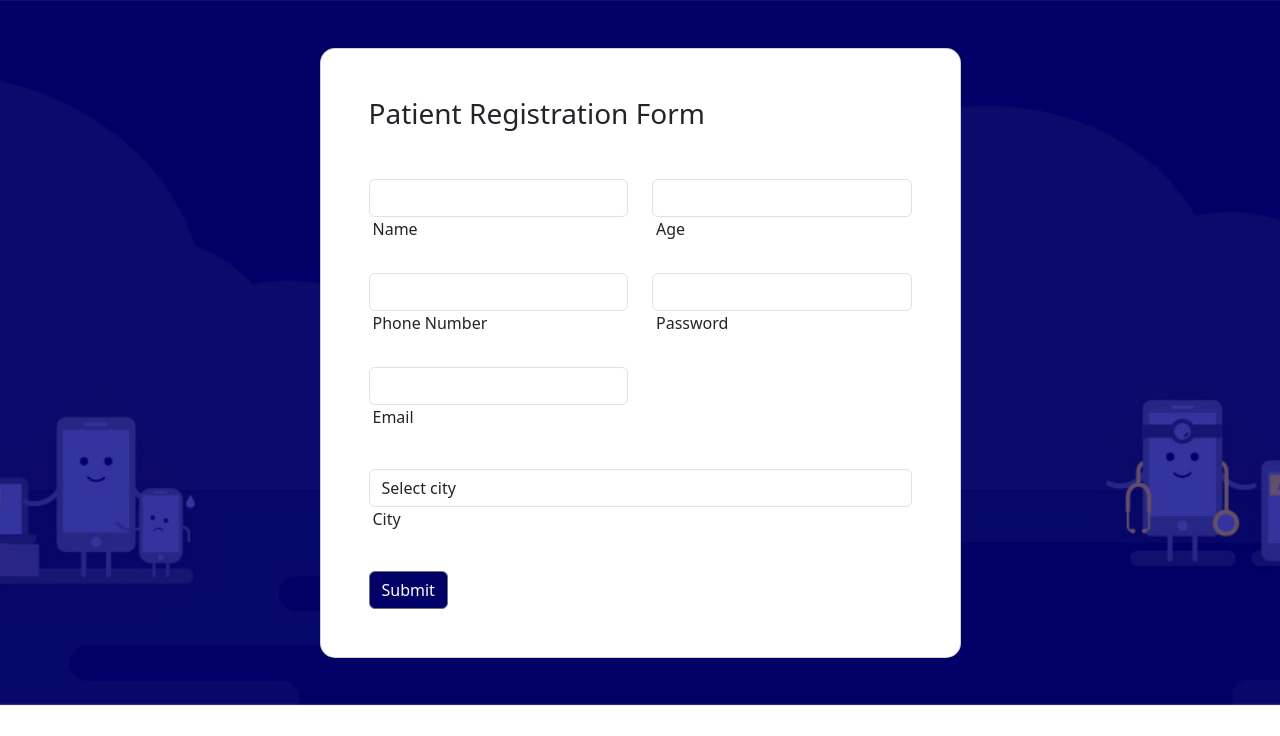
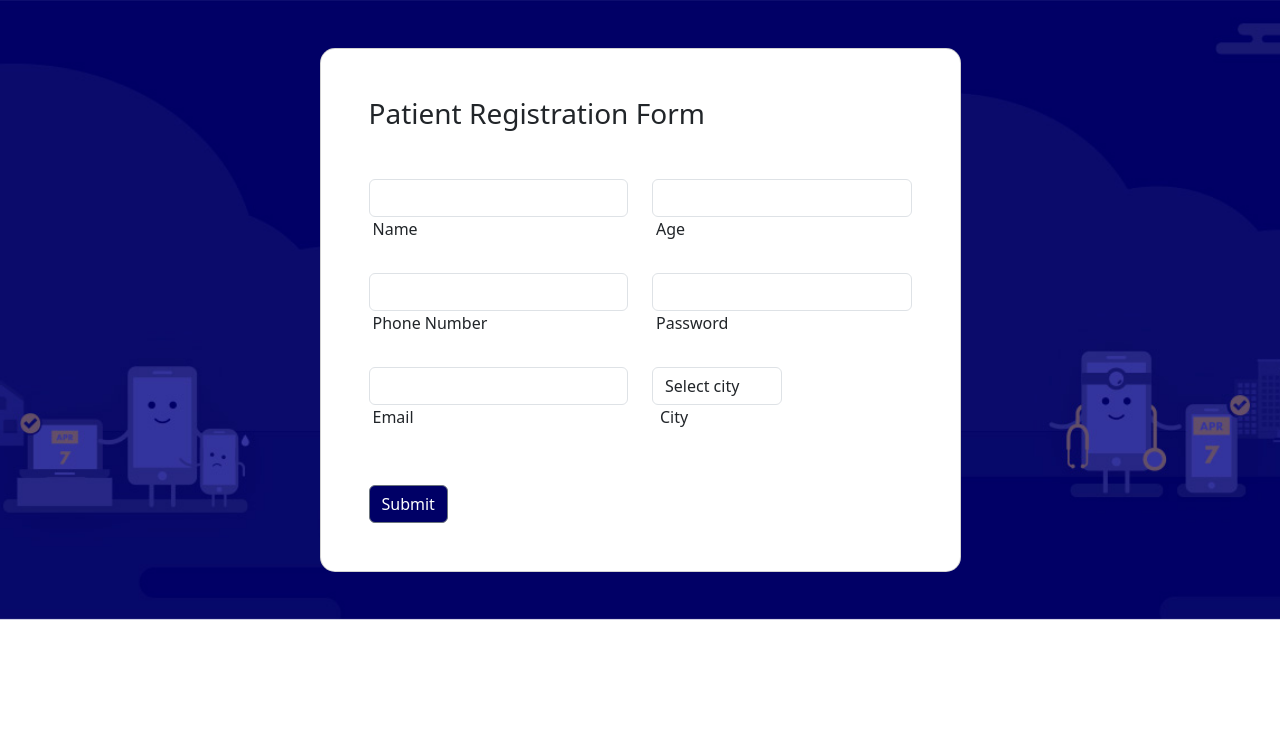
Before and after one commit to M-Usman-Shoaib/DocFinder, a Flask app: page /patientRegistration in a window 1280 px wide. Shown: the part 64-800 px from the top of the page. Run offline with Flask 3, Linux system fonts and the light colour scheme.

Commit message:
patient registration form completed

```diff
--- a/templates/patientRegistration.html
+++ b/templates/patientRegistration.html
@@ -61,14 +61,7 @@
                 </div>
                 <div class="col-md-6 mb-4 pb-2">
 
-
-                </div>
-
-
-              </div>
-
-              <div class="row">
-                <div class="col-12">
+                <div class="col-6">
 
                   <select class="select form-control" id="city">
 
@@ -78,13 +71,16 @@
                     <option value="4">Islamabad</option>
                     <option value="5">Rawalpindi</option>
                   </select>
-                  <label class="form-label select-label ms-1">City</label>
+                  <label class="form-label select-label ms-2">City</label>
 
                 </div>
+
+                </div>
+
               </div>
 
-              <div class="mt-4 pt-2">
-                <input class="btn btn-secondary blue-button-color" type="submit" value="Submit" />
+              <div class="mt-2 pt-2">
+                <input class="  btn btn-secondary blue-button-color" type="submit" value="Submit" />
               </div>
 
             </form>
```
